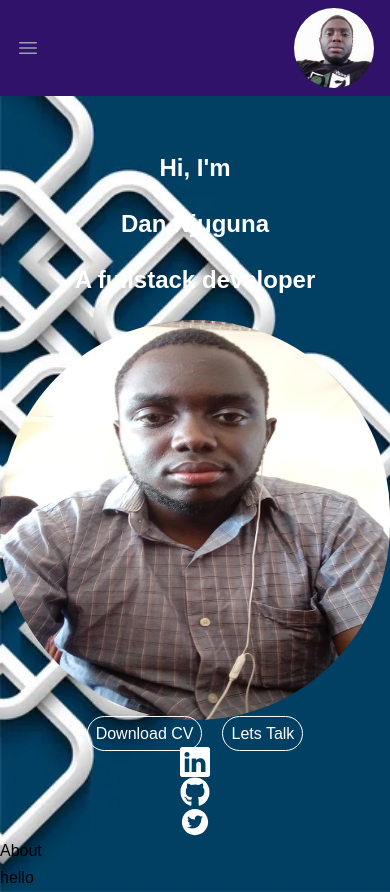
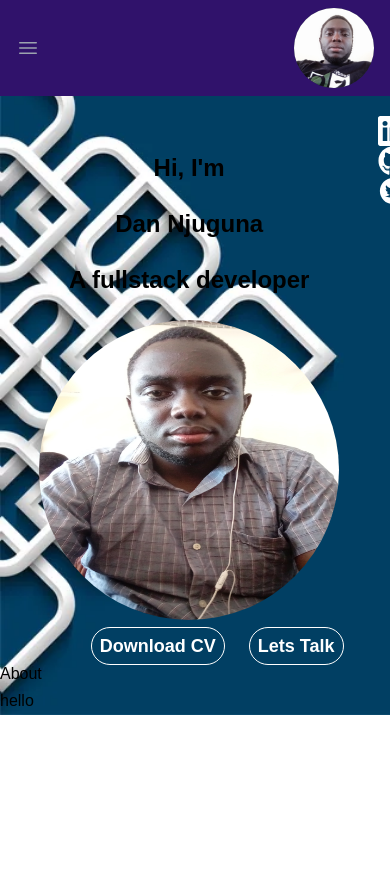
Before and after one commit to DANNJUGUNA/portfolio, a React (Create React App) app: page / in a window 390 px wide. After the commit the page ends 844 px from the top, so only its background shows below. Built offline with nearby package versions, Linux system fonts and the light colour scheme.

Commit message:
updated the home page

```diff
--- a/src/components/Home.jsx
+++ b/src/components/Home.jsx
@@ -7,27 +7,30 @@ import CV from "../assets/dan resume.docx"
 const Home = () => {
 
   return (
-    <div className=' flex-wrap items-center justify-center flex flex-col mt-0'>
-       <p className=' pt-14 mb-6 text-2xl font-semibold text-white'>
+    <div className=' flex flex-wrap'>
+    <div className=' flex-wrap items-center justify-center flex flex-col mt-0 w-[97%]'>
+       <p className=' pt-14 mb-6 text-2xl font-semibold text-black lg:text-white'>
         Hi, I'm
        </p>
-       <p className='mb-6 text-2xl font-semibold text-white'>
+       <p className='mb-6 text-2xl font-semibold text-black lg:text-white'>
         Dan Njuguna
        </p>
-       <p className='mb-6 text-2xl font-semibold text-white'>
+       <p className='mb-6 text-2xl font-semibold text-black lg:text-white'>
         A fullstack developer
        </p>
-       <img className=' w-[400px] h-[400px] rounded-full' src={dan} alt="dan" />
-       <div>
-       <a href={CV}download className='text-white rounded-full p-2 border border-solid border-white'>Download CV</a>
-       <a href="#contacts" className='text-white rounded-full p-2 border border-solid border-white ml-5' >Lets Talk</a>
+       <img className=' w-[300px] h-[300px] lg:w-[400px] lg:h-[400px] rounded-full' src={dan} alt="dan" />
+       <div className=' mt-3'>
+       <a href={CV}download className='text-white rounded-full p-2 border text-lg font-semibold border-solid border-white hover:bg-white hover:text-black ml-14 lg:text-white lg:text-2xl lg:border-white '>Download CV</a>
+       <a href="#contacts" className='text-white rounded-full p-2 border text-lg font-semibold border-solid border-white hover:bg-white hover:text-black lg:text-white lg:text-2xl lg:border-white ml-6' >Lets Talk</a>
        </div>
-       <div>
-       <a href="https://www.linkedin.com/in/dan-njuguna-7a48a9235/" className='text-white' target="_blank"> <BsLinkedin size={30} /> </a>
-        <a href="https://github.com/DANNJUGUNA" className='text-white' target="_blank"> <FaGithub  size={30}/> </a>
-        <a href="" target="_blank" className='text-white'>  <AiFillTwitterCircle size={30} /> </a>
-       </div>
+
     </div>
+     <div className='pt-5 w-[3%]'>
+     <a href="https://www.linkedin.com/in/dan-njuguna-7a48a9235/" className='text-white' target="_blank"> <BsLinkedin size={30} /> </a>
+      <a href="https://github.com/DANNJUGUNA" className='text-white' target="_blank"> <FaGithub  size={30}/> </a>
+      <a href="" target="_blank" className='text-white'>  <AiFillTwitterCircle size={30} /> </a>
+     </div>
+     </div>
   )
 }
 
```
